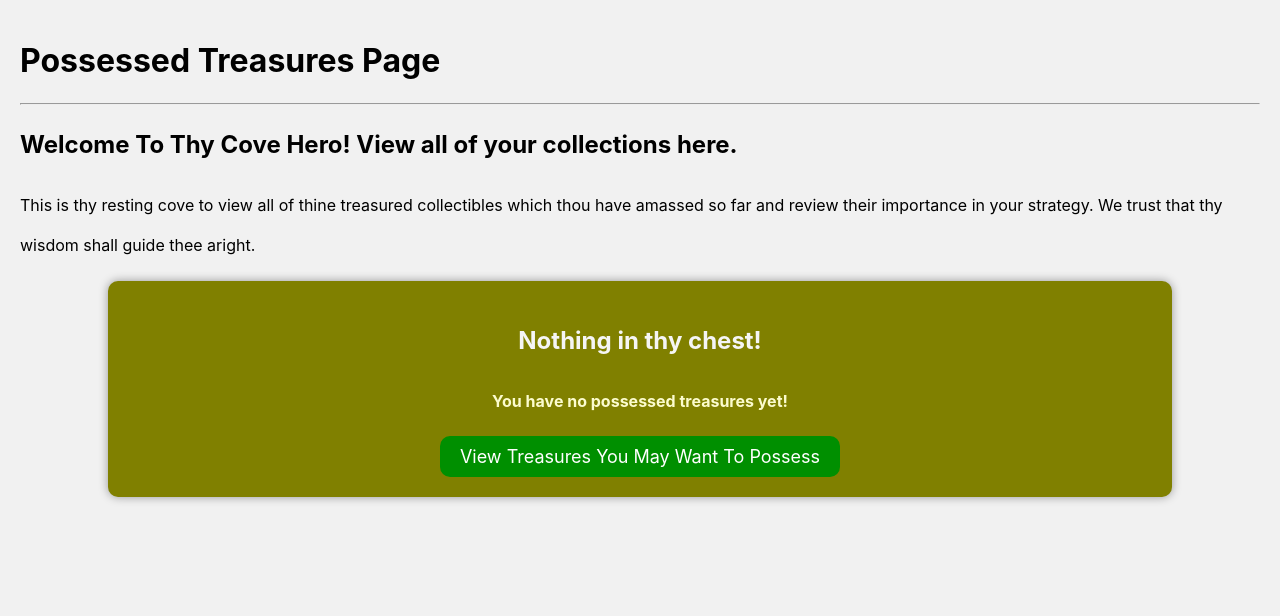
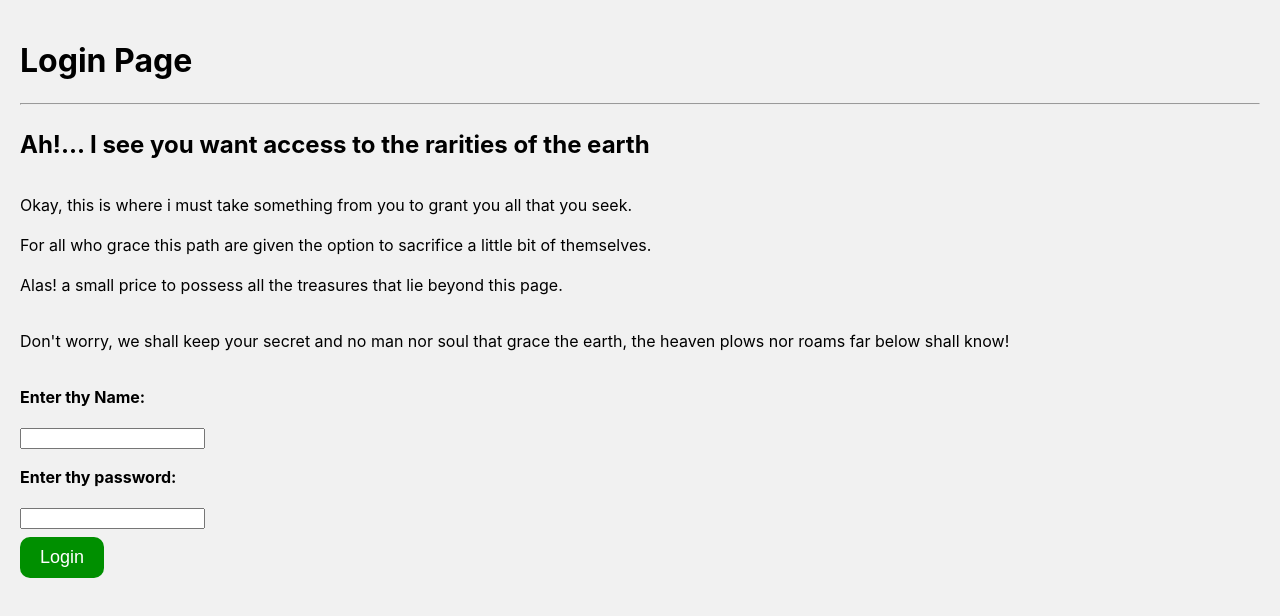
Before and after one commit to StanleyNdunwere/treasure-fest, a React (Create React App) app: page /login in a window 1280 px wide. Shown: the top 616 px of the page. Built offline with nearby package versions, Linux system fonts and the light colour scheme.

Commit message:
added the react router package and playing around with the routing capabilities

```diff
--- a/package.json
+++ b/package.json
@@ -8,6 +8,7 @@
     "@testing-library/user-event": "^12.2.2",
     "react": "^17.0.1",
     "react-dom": "^17.0.1",
+    "react-router-dom": "^5.2.0",
     "react-scripts": "4.0.1",
     "web-vitals": "^0.2.4"
   },
--- a/src/App.js
+++ b/src/App.js
@@ -6,6 +6,7 @@ import SingleTreasure from './treasure/single_treasure.component';
 import TreasureComponent from './treasure/treasure.component';
 import TreasureDetailComponent from './treasure_detail/treasure_detail.component';
 import PossessedTreasures from './owned_treasures/possessed_treasures.component';
+import { Route, Switch } from 'react-router-dom';
 
 class App extends React.Component {
   constructor(props) {
@@ -15,15 +16,25 @@ class App extends React.Component {
   }
 
   render() {
+    console.log(window.localStorage.getItem("logged_in"))
     return (
+      <div className="parent-page">
+        <Switch>
+          <Route exact path="/" component={HomeComponent} />
 
-      <div className="parent-page">
-        {/* <HomeComponent/> */}
-        {/* <LoginComponent/> */}
-        {/* <TreasureComponent /> */}
-        {/* <TreasureDetailComponent/> */}
-        <PossessedTreasures/>
+          <Route exact path="/login" component=
+            {window.localStorage.getItem("logged_in") == true ? TreasureComponent : LoginComponent} />
+          <Route exact path="/treasures" component={TreasureComponent} />
+          <Route path="/treasures/:treasure" component={TreasureDetailComponent} />
+
+          {/* <HomeComponent/> */}
+          {/* <LoginComponent/> */}
+          {/* <TreasureComponent /> */}
+          {/* <TreasureDetailComponent/> */}
+          {/* <PossessedTreasures /> */}
+        </Switch>
       </div>
+
     )
   }
 }
--- a/src/home/home.component.jsx
+++ b/src/home/home.component.jsx
@@ -1,5 +1,6 @@
 import React from 'react'
 import '../global/css/general_css.css'
+import { Link } from 'react-router-dom'
 
 class HomeComponent extends React.Component {
   constructor(props) {
@@ -28,7 +29,7 @@ class HomeComponent extends React.Component {
             <em> Who knows what you might find?</em>
           </b>
         </p>
-        <a href={"hulalalalalalal"} className="button">Click Me!!</a>
+        <Link className="button" to="/login">Click Mee!!!!</Link>
       </div>
     )
   }
--- a/src/index.js
+++ b/src/index.js
@@ -3,10 +3,13 @@ import ReactDOM from 'react-dom';
 import './index.css';
 import App from './App';
 import reportWebVitals from './reportWebVitals';
+import { BrowserRouter } from 'react-router-dom';
 
 ReactDOM.render(
   <React.StrictMode>
-    <App />
+    <BrowserRouter>
+      <App />
+    </BrowserRouter>
   </React.StrictMode>,
   document.getElementById('root')
 );
--- a/src/login/login.component.jsx
+++ b/src/login/login.component.jsx
@@ -5,6 +5,19 @@ class LoginComponent extends React.Component {
 
   constructor(props) {
     super()
+    this.state = {
+      name: "",
+      password: ""
+    }
+  }
+
+  handleSetValue = (val, type) => {
+    if (type === "name") {
+      this.setState({ name: val.target.value })
+    } else {
+      this.setState({ password: "lololol" })
+    }
+
   }
 
   render() {
@@ -24,20 +37,38 @@ class LoginComponent extends React.Component {
           Don't worry, we shall keep your secret and no man nor soul that grace the earth, the heaven plows nor roams far below shall know!
         </p>
         <p>
-          <form className form>
-            <label for="name"><b>Enter thy Name:</b></label><br />
-            <input type="text" name="name" />
+          <b>Enter thy Name:</b><br />
+          <input type="text" name="name" onChange={(e) => {
+            this.handleSetValue(e, "name")
+          }} />
           <br />
-            <label for="password"><b>Enter thy password:</b></label><br />
-            <input type="password" name="password" />
+          <b>Enter thy password:</b><br />
+          <input type="password" name="password" onChange={(e) => {
+            this.handleSetValue(e, "password")
+          }} />
           <br />
           <input
             style={{
               border: "none",
             }}
-              type='submit' className="button" name="submit" value="Login" />
+            type='submit' onClick={(e) => {
+              e.preventDefault()
+              if (this.state.name.length < 5) {
+                alert("Amigo, Enter a Valid Name")
+                return
+              }
+              if (this.state.password.length < 5) {
+                alert("Amigo, Password must be greater than 5 characters")
+                return
+              }
+              window.localStorage.setItem("logged_in", "true")
+              window.localStorage.setItem("name", this.state.name.toString())
+              window.localStorage.setItem("password", this.state.password.toString())
+              this.props.history.replace("/treasures")
+              console.log(this.props.history)
+            }} className="button" name="submit" value="Login" />
           <br />
-          </form>
+
         </p>
 
       </div>
--- a/src/treasure/single_treasure.component.jsx
+++ b/src/treasure/single_treasure.component.jsx
@@ -1,4 +1,5 @@
 import React from 'react'
+import { Link } from 'react-router-dom'
 import "./treasure.css"
 class SingleTreasure extends React.Component {
 
@@ -10,14 +11,14 @@ class SingleTreasure extends React.Component {
   render() {
     return (
       <div className="treasure">
-        <h3 style = {{
-            color:"#3c4700"
+        <h3 style={{
+          color: "#3c4700"
         }}>{this.props.name}</h3>
         <p>{this.props.feature}
         </p>
         <p>{"$" + this.props.price}
         </p>
-        <a href="find-out-more-this-treasure" className="button">Learn More!</a>
+        <Link className="button" to="/">Learn More!</Link>
       </div>
     )
   }
--- a/src/treasure/treasure.component.jsx
+++ b/src/treasure/treasure.component.jsx
@@ -2,6 +2,7 @@ import React from 'react'
 import '../global/css/general_css.css'
 import "./treasure.css"
 import SingleTreasure from './single_treasure.component'
+import { Link } from 'react-router-dom'
 
 
 class TreasureComponent extends React.Component {
@@ -67,7 +68,12 @@ class TreasureComponent extends React.Component {
         <h2>
           Welcome Courageous One!
           </h2>
-        <a href="find-out-more-this-treasure" className="button">View All Thine Possessed Treasures!</a>
+        <a style={{
+          marginRight: "15px"
+        }} href="treasure-store" className="button">View All Thine Possessed Treasures!</a>
+        <Link to="/" onClick={() => {
+          window.localStorage.clear()
+        }} className="button">Logout</Link>
 
         <p>
           Few men have ventured this far and lived to tell the tale. Our treasures are as rare as they are powerful.
@@ -82,8 +88,8 @@ class TreasureComponent extends React.Component {
         </div>
         <div className="treasure-container">
           {this.state.treasures.map((treasure) => {
-            console.log(treasure)
             return <SingleTreasure
+              key={treasure.name}
               name={treasure.name}
               feature={treasure.feature}
               price={treasure.price} />
```
Also changed, not shown: 2 other files (tests, documents, lock files or other folders). Lines whose indentation alone changed are shown as unchanged.
